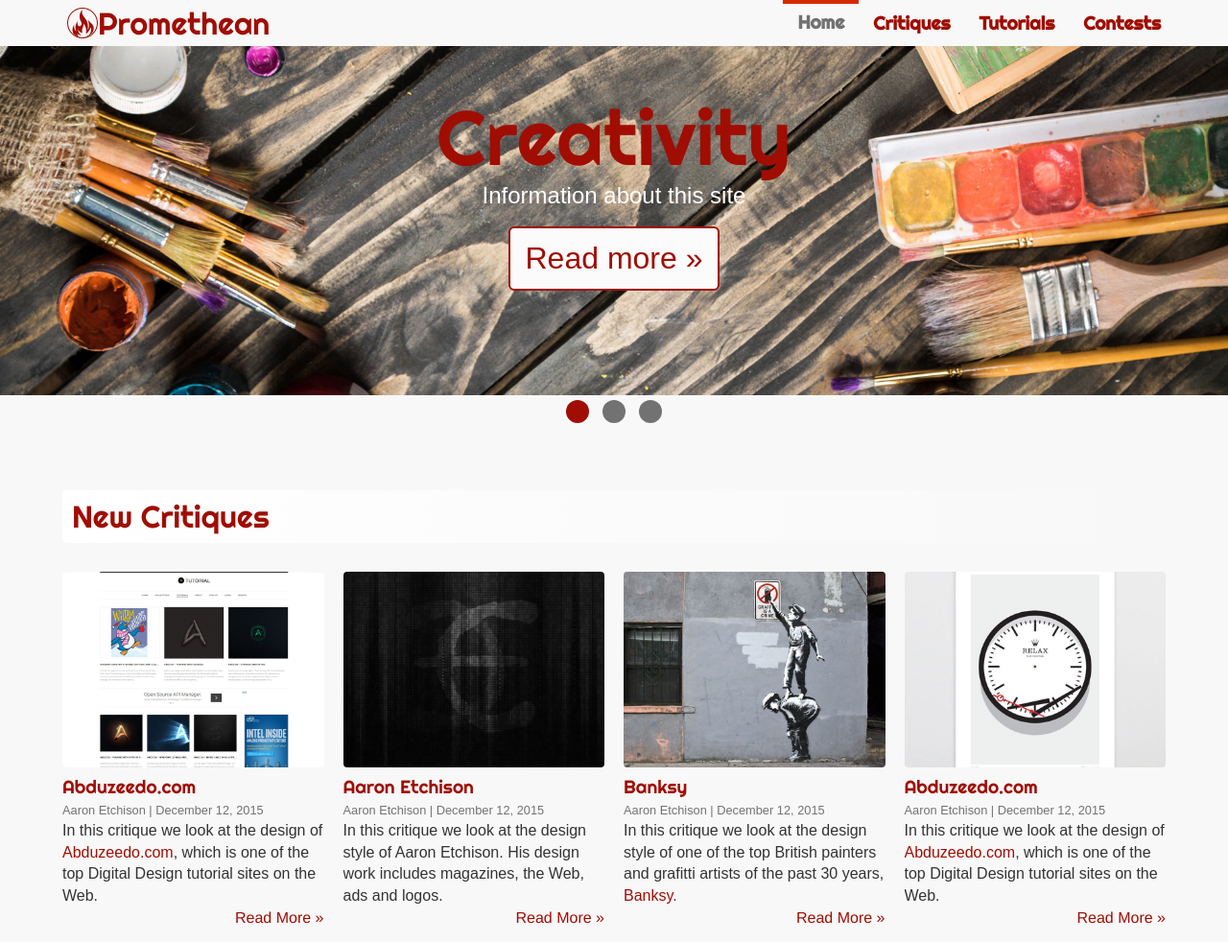
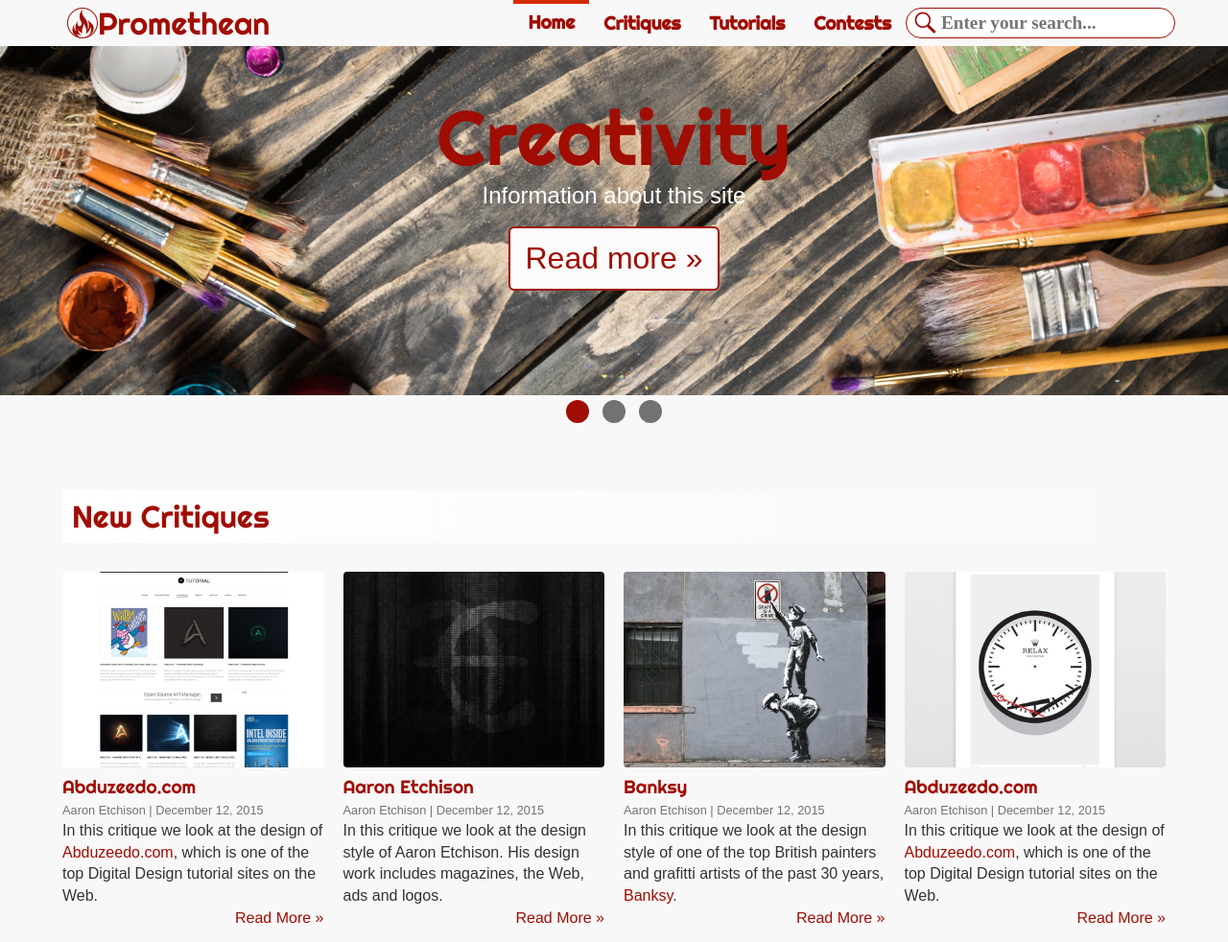
Before and after one commit to aaronetchison/promethean, a website: page index.html in a window 1280 px wide. Shown: the top 982 px of the page at 96% size. Drawn offline with nearby package versions, Linux system fonts and the light colour scheme; a web font is replaced by a local one.

Commit message:
added search input to global navigation

```diff
--- a/index.html
+++ b/index.html
@@ -31,10 +31,16 @@
       </div>
       <div id="navbar" class="navbar-collapse collapse">
         <ul class="nav navbar-nav navbar-right">
+
           <li class="active"><a href="index.html">Home</a></li>
 					<li><a href="critiques.html">Critiques</a></li>
 					<li><a href="tutorials.html">Tutorials</a></li>
 					<li><a href="contests.html">Contests</a></li>
+					<li>
+	        	<form name="search-form" id="search-form" class="search-form" method="" action="">
+			        <input type="search" name="search-field" id="search-field" class="search-field" placeholder="Enter your search..." >
+			    	</form>
+			  	</li>
         </ul>
       </div><!--/.nav-collapse -->
     </div>
--- a/sass/bootstrap/_navbar.scss
+++ b/sass/bootstrap/_navbar.scss
@@ -445,7 +445,7 @@
       &,
       &:hover,
       &:focus {
-        color: $navbar-default-link-hover-color;
+        color: $navbar-default-link-color;
         line-height: 1.2;
         border-top: 4px solid $orange;
       }
--- a/sass/styles.scss
+++ b/sass/styles.scss
@@ -326,33 +326,38 @@
 /* Search Form */
 
 .search-form {
-	margin-bottom: 20px;
 
 	.search-button {
 		float: left;
 		max-width: 100px;
-		height: 48px;
+		height: 32px;
+
 		font-family: $pfont, arial, sans-serif;
-		font-size: 1.2em;
 		color: $red;
 		text-align: center;
-		border: 2px solid $light-gray;
-		border-radius: 4px 0 0 4px;
 	}
 
 	.search-field {
 		clear: left;
-		height: 48px;
-		margin-left: -2px;
-		font-family: $pfont, arial, sans-serif;
-		font-size: 1.2em;
-		color: $black;
-		border: 2px solid $light-gray;
-		border-radius: 0 4px 4px 0;
+		height: 32px;
+		margin-top: 8px;
+		padding: 0 16px;
+		border: 1px solid $red;
+		border-radius: 16px;
+		background-image: url("../images/icons/icon-search.svg");
+		background-repeat: no-repeat;
+		background-position: 8px;
+		background-size: 24px;
+		text-indent: 20px;
+		font-family: $pfont;
 	}
 
 }
-
+@media all and (min-width: 0) and (max-width: 768px) {
+	.search-field {
+		width: 100%;
+	}
+}
 
 @media all and (min-width: 0) and (max-width: 480px) {
 
```
Also changed, not shown: images/icons/icon-search.svg (added), stylesheets/global.css.
